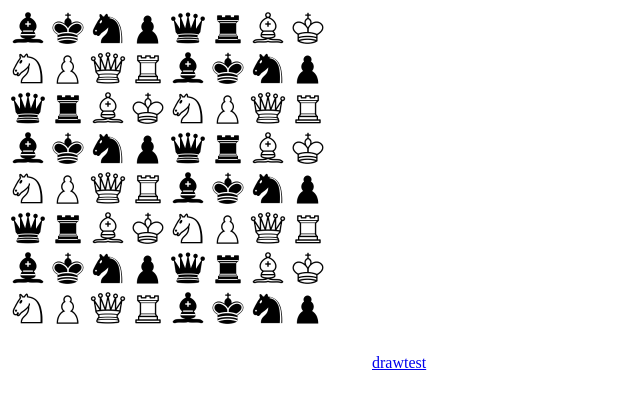
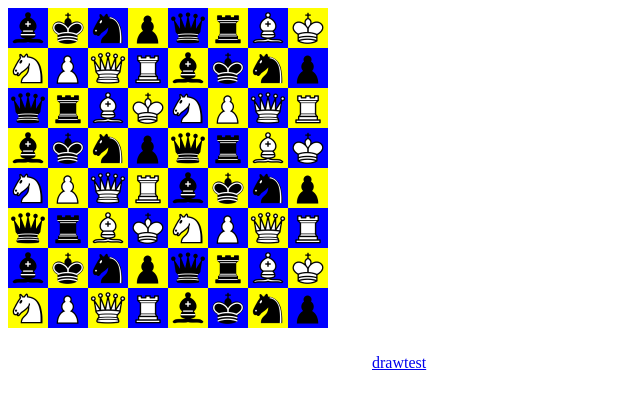
Before and after one commit to carexpilosa/nachtwache, a plain HTML site: page nachtwache/public/index.html in a window 1280 px wide. Shown: the whole page, without its empty margins (0-640 px from the left). Drawn offline with Linux system fonts and the light colour scheme.

Commit message:
chess pieces drawImage

```diff
--- a/nachtwache/public/index.html
+++ b/nachtwache/public/index.html
@@ -21,20 +21,16 @@
       function init() {
         canvas = document.querySelector('#canvas');
         context = canvas.getContext('2d');
-        console.log(canvas);
-        //context.fillStyle = 'red';
+        context.scale(40, 40);
         var k = 0;
         for (var i = 0; i < 8; i++) {
           for (var j = 0; j < 8; j++) {
-            //if ((i + j) % 2) {
-              let pic = imgObjs[k];
-              console.log(pic.src);
-              context.drawImage(pic, 40 * j, 40 * i, 40, 40);
-              k++;
-              if(k > imgObjs.length - 1) {
-                k = 0;
-              }
-            //}
+            let pic = imgObjs[k];
+            rawDraw(j, i, 1, 1, pic);
+            k++;
+            if(k > imgObjs.length - 1) {
+              k = 0;
+            }
           }
         }
 
@@ -43,20 +39,19 @@
       function draw(col, row, w, h, img) {
         console.log(img);
         context.fillRect(indexForColLetter(col), indexForRowNumber(row), 1, 1);
-        //if(img) {
-        //  console.log(img, col, row, w, h);
-        //  context.drawImage(img, col, row, w, h);
-        //}
-
+        if(img) {
+          context.drawImage(img, col, row, w, h);
+        }
       }
 
       function rawDraw(x, y, w, h, img) {
-        console.log(img);
+        console.log(x + y);
+        context.fillStyle = (x + y) % 2 ? 'yellow' : 'blue';
         context.fillRect(x, y, w, h);
-        //if(img) {
-        //  console.log(img, x, y, w, h);
-        //  context.drawImage(img, x, y, w, h);
-        //}
+        if(img) {
+          //console.log(img, x, y, w, h);
+          context.drawImage(img, x, y, w, h);
+        }
       }
 
       function indexForColLetter(colLetter) {
```
